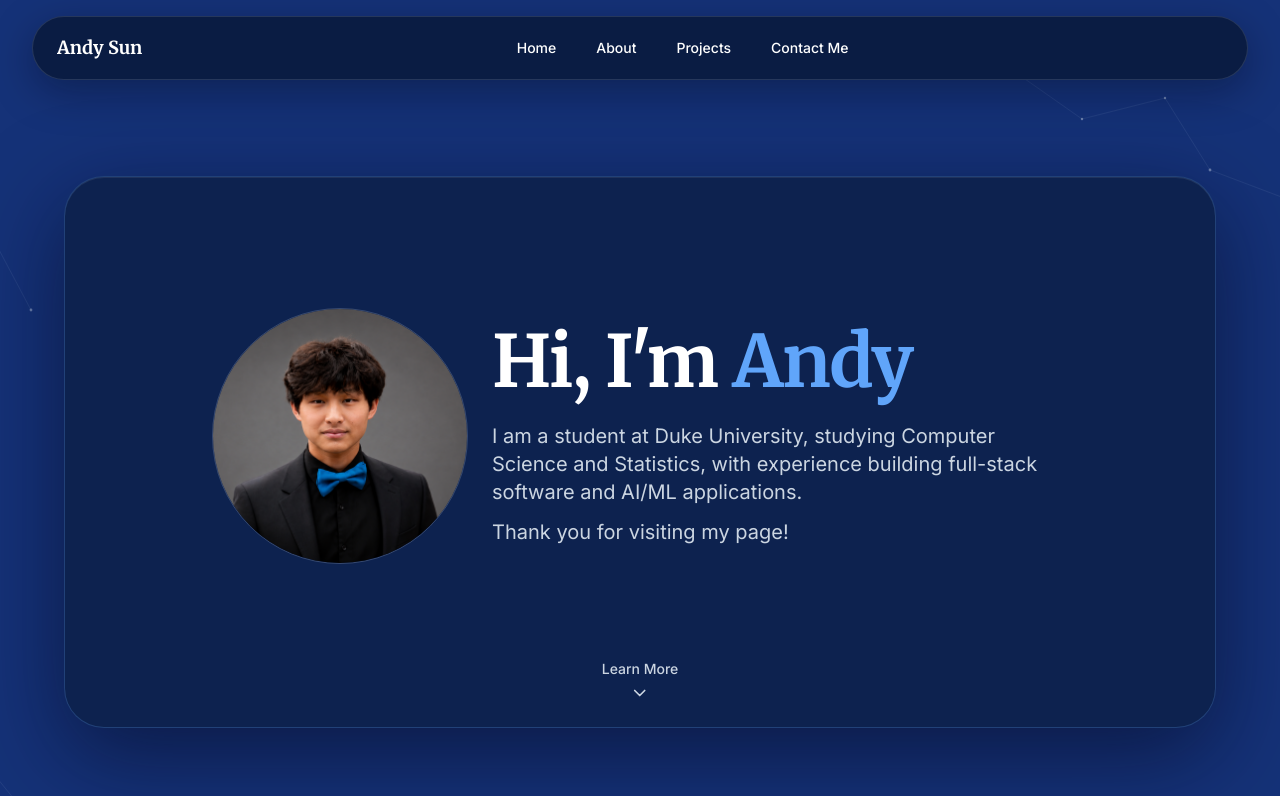
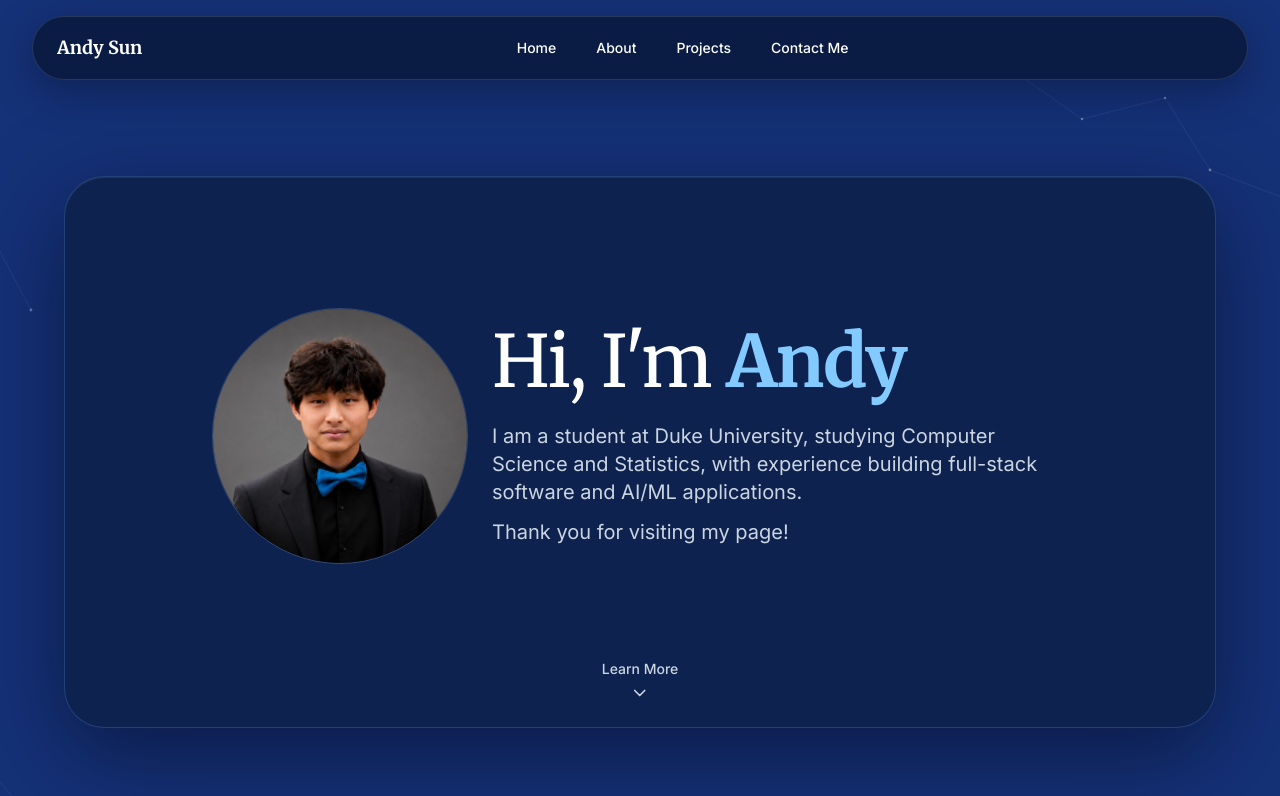
Before and after one commit to awsun124/PersonalPortfolio, a React (Vite) app: page / in a window 1280 px wide. Shown: the top 796 px of the page. Built offline with nearby package versions, Linux system fonts and the light colour scheme.

Commit message:
Slight name color change

```diff
--- a/src/components/home/Hero.tsx
+++ b/src/components/home/Hero.tsx
@@ -5,8 +5,8 @@ const Hero = () => (
   <section className="hero-space-panel relative max-w-6xl mx-auto min-h-[calc(87svh-9rem)] rounded-[2.5rem] overflow-hidden flex items-center text-white">
     <div className="w-full max-w-5xl mx-auto flex flex-col md:flex-row items-center justify-center gap-4 md:gap-6 p-8 pb-24 md:p-12 md:pb-24 lg:p-16 lg:pb-24">
       <div className="order-2 max-w-2xl space-y-4 md:space-y-6 text-center md:text-left">
-        <h1 className="text-4xl md:text-5xl lg:text-7xl font-bold leading-[1.1] tracking-tight">
-          Hi, I'm <span className="text-accent">Andy</span>
+        <h1 className="text-white text-4xl md:text-5xl lg:text-7xl font-normal leading-[1.1] tracking-tight">
+          Hi, I'm <span className="font-bold text-[#82CAFF]">Andy</span>
         </h1>
         <p className="text-slate-300 text-lg md:text-xl leading-relaxed max-w-xl">
           I am a student at Duke University, studying Computer Science and Statistics, with experience building full-stack software and AI/ML applications.
```
